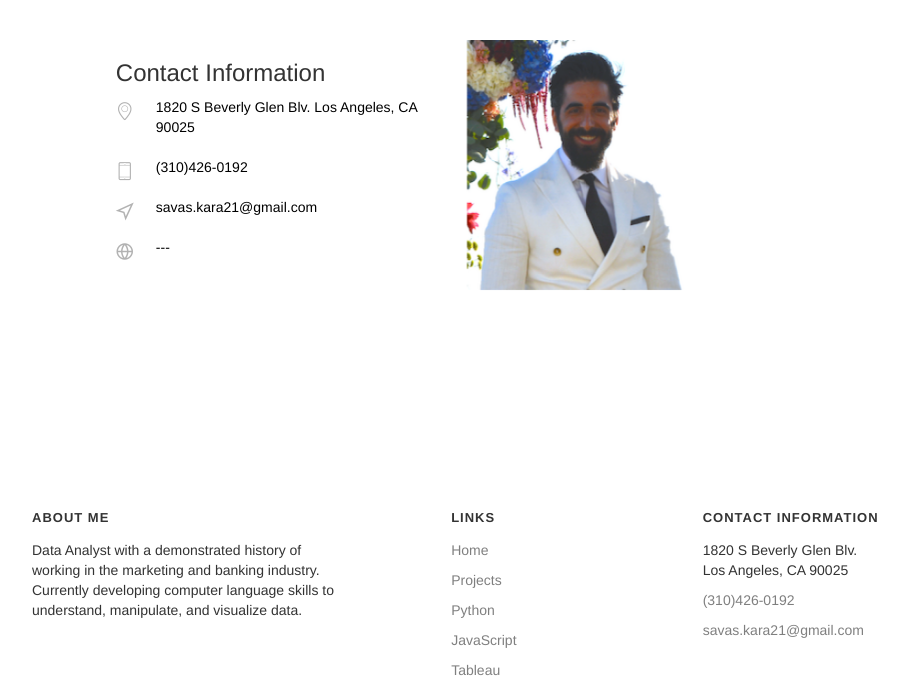
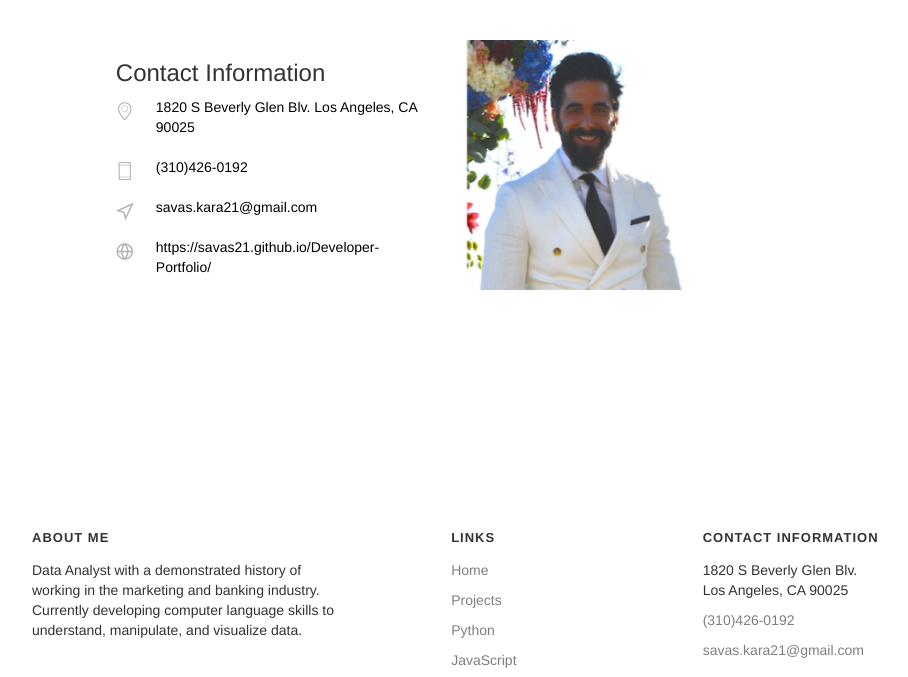
Before and after one commit to Savas21/Developer-Portfolio, a plain HTML site: page contact.html in a window 1280 px wide. Shown: the part 730-1407 px from the top of the page, without its empty margins (120-1028 px from the left). Drawn offline with nearby package versions, Linux system fonts and the light colour scheme; files whose address does not match are found by name.

```diff
--- a/contact.html
+++ b/contact.html
@@ -129,7 +129,7 @@
 						<li><i class="icon-location4"></i>1820 S Beverly Glen Blv. Los Angeles, CA 90025</li>
 						<li><i class="icon-phone3"></i>(310)426-0192</li>
 						<li><i class="icon-location3"></i><a href="savas.kara21@gmail.com">savas.kara21@gmail.com</a></li>
-						<li><i class="icon-globe2"></i><a href="file:///C:/Users/David/Github/Developer-Portfolio/index.html">---</a></li>
+						<li><i class="icon-globe2"></i><a href="file:///C:/Users/David/Github/Developer-Portfolio/index.html">https://savas21.github.io/Developer-Portfolio/</a></li>
 					</ul>
 				</div>
 				<div class="col-md-7 animate-box" >
```
